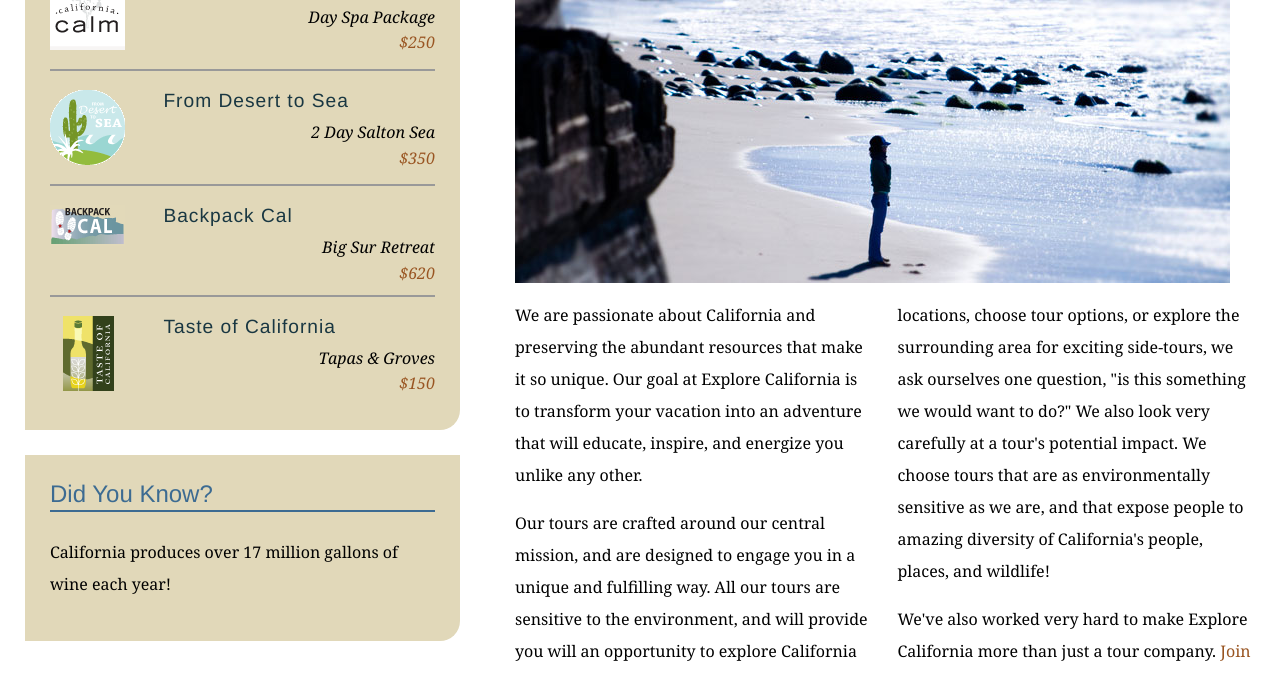
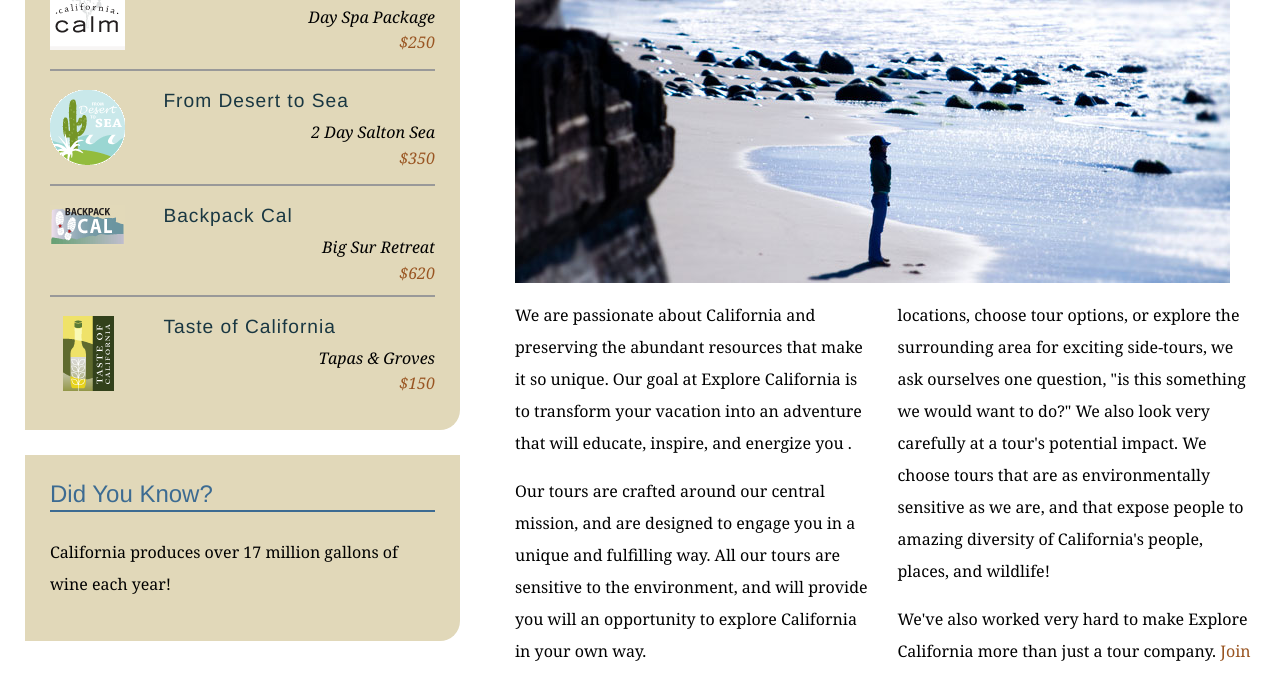
Before and after one commit to rsilvamadriz/explore_california, a plain HTML site: page mission.html in a window 1280 px wide. Shown: the part 401-1075 px from the top of the page. Drawn offline with Linux system fonts and the light colour scheme.

Commit message:
Text edits on mision

```diff
--- a/mission.html
+++ b/mission.html
@@ -62,7 +62,7 @@
           <h1>Who we are</h1>
           <img src="assets/images/mission_look.jpg" alt="Looking out at the Pacific" class="articleImage" />
           <div class="multiCol">
-            <p>We are passionate about California and preserving the abundant resources that make it so unique. Our goal at Explore California is to transform your vacation into an adventure that will educate, inspire, and energize you unlike any other.</p>
+            <p>We are passionate about California and preserving the abundant resources that make it so unique. Our goal at Explore California is to transform your vacation into an adventure that will educate, inspire, and energize you .</p>
             <p>Our tours are crafted around our central mission, and are designed to engage you in a unique and fulfilling way. All our tours are sensitive to the environment, and will provide you will an opportunity to explore California in your own way.</p>
             <p>We've been asked before how we choose our tours. It's simple really, we approach our tours as the enthusiasts we are! When we scout for locations, choose tour options, or explore the surrounding area for exciting side-tours, we ask ourselves one question, &quot;is this something we would want to do?&quot; We also look very carefully at a tour's potential impact. We choose tours that are as environmentally sensitive as we are, and that expose people to amazing diversity of California's people, places, and wildlife!</p>
             <p>We've also worked very hard to make Explore California more than just a tour company. <a href="explorers/join.html">Join our community</a> and become part of the conversation. Recommend tours, blog about your journeys, and share pictures and video with other tour members.</p>
```
